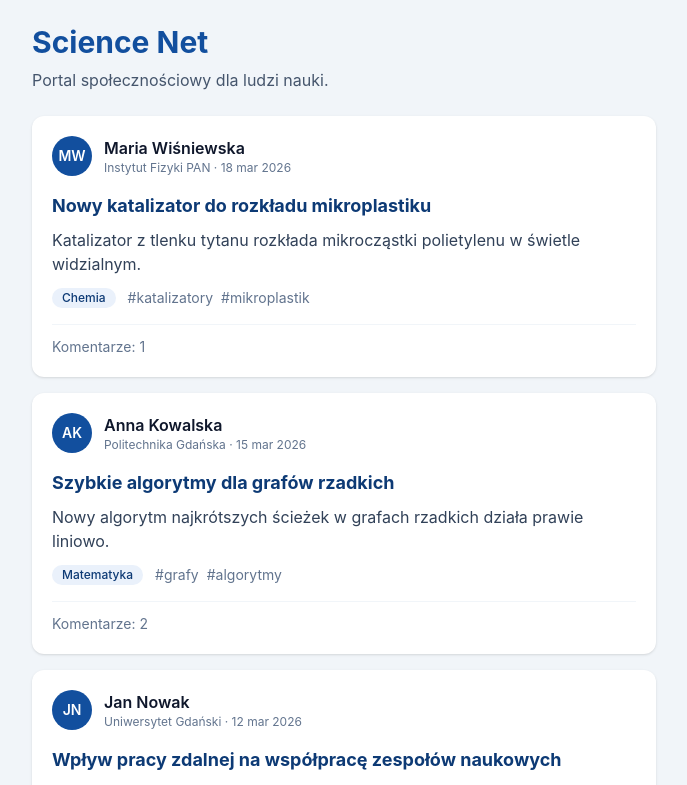
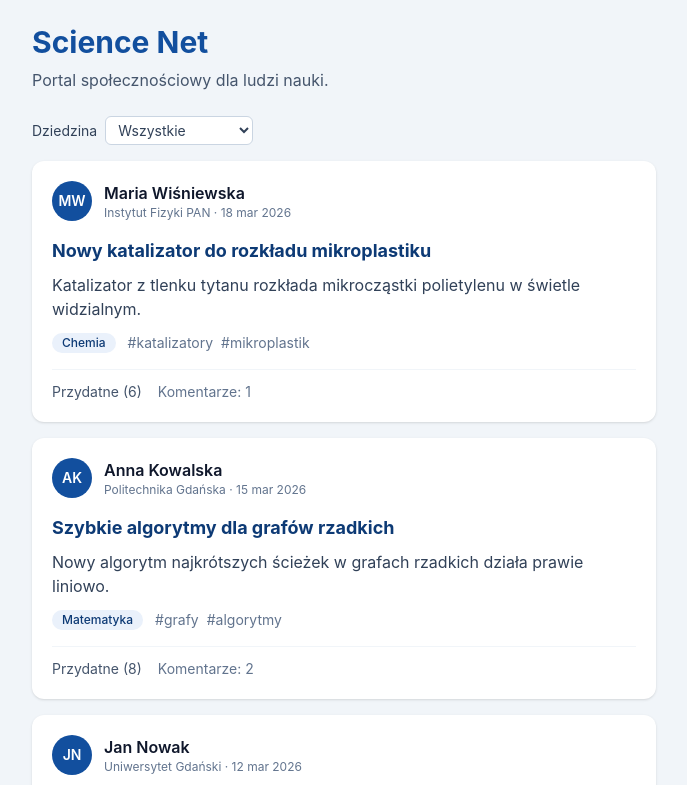
Before and after one commit to gsynlogia/science-net-next-fastapi, a Next.js app in the folder frontend/: page / in a window 1280 px wide. Shown: the top 785 px of the page, without its empty margins (296-983 px from the left). Built offline with nearby package versions, Linux system fonts and the light colour scheme.

Commit message:
Krok 10: Stan komponentu — useState, reakcje i filtr dziedziny

```diff
--- a/frontend/src/app/page.tsx
+++ b/frontend/src/app/page.tsx
@@ -1,4 +1,4 @@
-import { FeedList } from "@/components/FeedList";
+import { FeedView } from "@/components/FeedView";
 import { MOCK_ARTICLES } from "@/lib/mock/data";
 
 export default function HomePage() {
@@ -7,7 +7,7 @@ export default function HomePage() {
     <main className="mx-auto max-w-2xl p-6">
       <h1 className="text-3xl font-bold text-brand-600">Science Net</h1>
       <p className="mt-2 mb-6 text-slate-600">Portal społecznościowy dla ludzi nauki.</p>
-      <FeedList articles={newestFirst} />
+      <FeedView articles={newestFirst} />
     </main>
   );
 }
--- a/frontend/src/components/FeedList.tsx
+++ b/frontend/src/components/FeedList.tsx
@@ -1,4 +1,5 @@
 import { ArticleCard } from "@/components/ArticleCard";
+import { ReactionButton } from "@/components/ReactionButton";
 import type { Article } from "@/lib/domain/types";
 
 interface FeedListProps {
@@ -9,7 +10,16 @@ export function FeedList({ articles }: FeedListProps) {
   return (
     <div className="flex flex-col gap-4">
       {articles.map((article) => (
-        <ArticleCard key={article.id} article={article} />
+        <ArticleCard
+          key={article.id}
+          article={article}
+          actions={
+            <ReactionButton
+              initialActive={article.reacted_by_me}
+              initialCount={article.reactions_count}
+            />
+          }
+        />
       ))}
     </div>
   );
--- /dev/null
+++ b/frontend/src/components/FeedView.tsx
@@ -0,0 +1,27 @@
+"use client";
+
+import { useState } from "react";
+import { FeedList } from "@/components/FeedList";
+import { FieldFilter } from "@/components/FieldFilter";
+import type { FieldSlug } from "@/lib/domain/fields";
+import type { Article } from "@/lib/domain/types";
+
+interface FeedViewProps {
+  articles: Article[];
+}
+
+export function FeedView({ articles }: FeedViewProps) {
+  const [field, setField] = useState<FieldSlug | null>(null);
+  const visible = field === null ? articles : articles.filter((a) => a.field === field);
+
+  return (
+    <section className="flex flex-col gap-4">
+      <FieldFilter value={field} onChange={setField} />
+      {visible.length === 0 ? (
+        <p className="text-slate-500">Brak artykułów w tej dziedzinie.</p>
+      ) : (
+        <FeedList articles={visible} />
+      )}
+    </section>
+  );
+}
--- /dev/null
+++ b/frontend/src/components/FieldFilter.tsx
@@ -0,0 +1,32 @@
+import { FIELD_NAMES, FIELD_SLUGS, type FieldSlug } from "@/lib/domain/fields";
+
+const ALL_FIELDS = "";
+
+interface FieldFilterProps {
+  value: FieldSlug | null;
+  onChange: (value: FieldSlug | null) => void;
+}
+
+function isFieldSlug(value: string): value is FieldSlug {
+  return (FIELD_SLUGS as readonly string[]).includes(value);
+}
+
+export function FieldFilter({ value, onChange }: FieldFilterProps) {
+  return (
+    <label className="flex items-center gap-2 text-sm text-slate-700">
+      Dziedzina
+      <select
+        className="rounded-md border border-slate-300 bg-white px-2 py-1"
+        value={value ?? ALL_FIELDS}
+        onChange={(event) => onChange(isFieldSlug(event.target.value) ? event.target.value : null)}
+      >
+        <option value={ALL_FIELDS}>Wszystkie</option>
+        {FIELD_SLUGS.map((slug) => (
+          <option key={slug} value={slug}>
+            {FIELD_NAMES[slug]}
+          </option>
+        ))}
+      </select>
+    </label>
+  );
+}
--- /dev/null
+++ b/frontend/src/components/ReactionButton.tsx
@@ -0,0 +1,25 @@
+"use client";
+
+import { useState } from "react";
+
+interface ReactionButtonProps {
+  initialActive: boolean;
+  initialCount: number;
+}
+
+export function ReactionButton({ initialActive, initialCount }: ReactionButtonProps) {
+  const [active, setActive] = useState(initialActive);
+  const countWithoutMe = initialCount - (initialActive ? 1 : 0);
+  const count = countWithoutMe + (active ? 1 : 0);
+
+  return (
+    <button
+      type="button"
+      aria-pressed={active}
+      onClick={() => setActive((previous) => !previous)}
+      className={active ? "font-semibold text-accent-600" : "text-slate-600 hover:text-brand-600"}
+    >
+      Przydatne ({count})
+    </button>
+  );
+}
```
